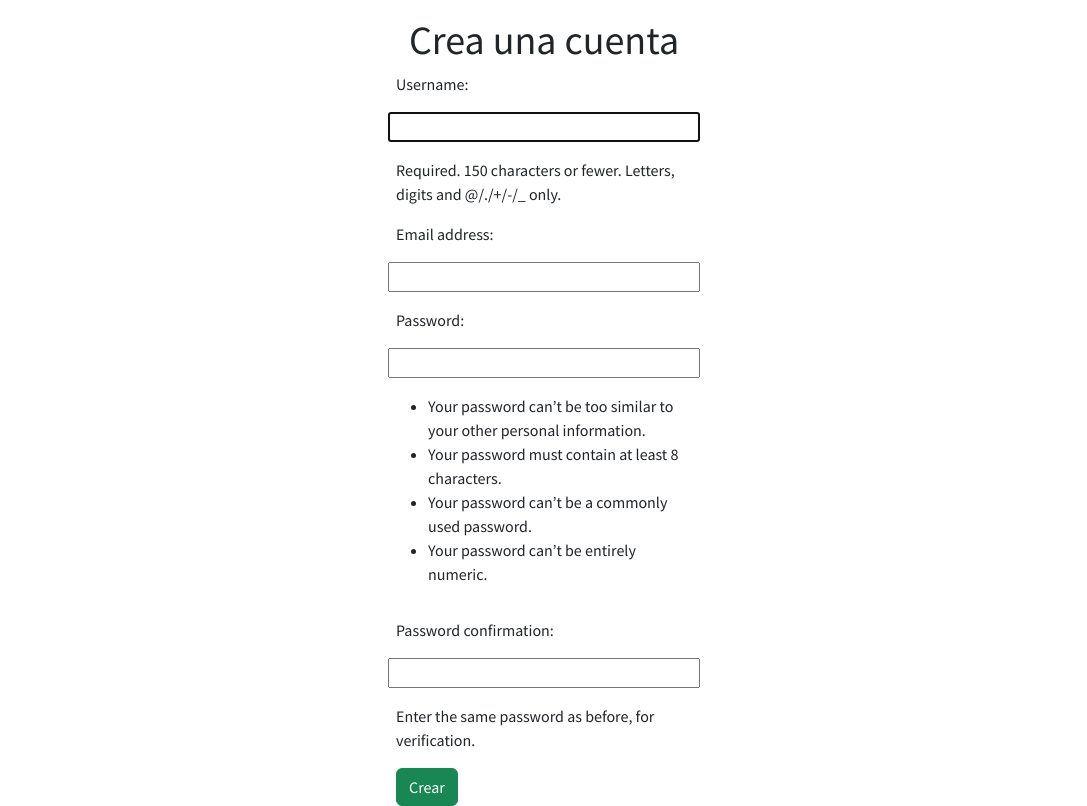
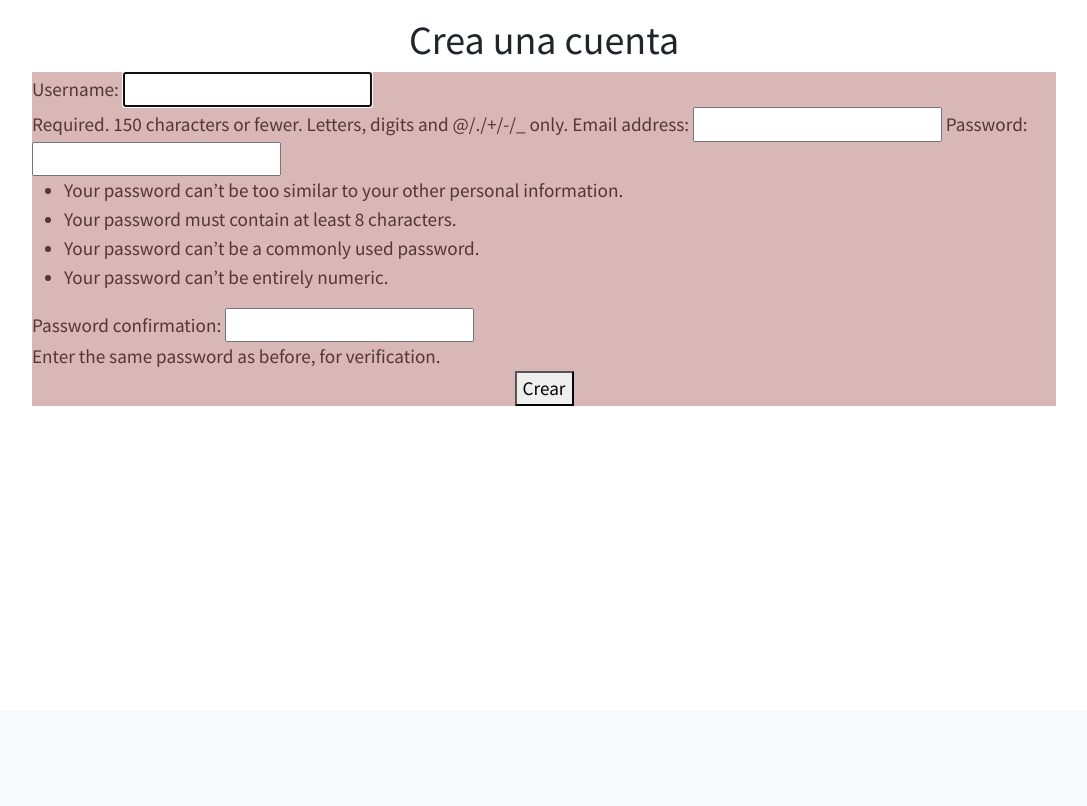
Before and after one commit to alopezgo/Django-shopping-project, a Django app: page /registro in a window 1280 px wide. Shown: the part 89-895 px from the top of the page, without its empty margins (96-1183 px from the left). After the commit the page ends 495 px from the top, so only its background shows below. Run offline with Django 4.2, Linux system fonts and the light colour scheme.

Commit message:
registro, inicio sesión, login

```diff
--- a/tienda/core/templates/perfil.html
+++ b/tienda/core/templates/perfil.html
@@ -6,7 +6,8 @@ Mi Perfil
 
 {% block content %}
 
-    <div class="text-center mt-3">
+    <div class="formulario"
+    class="text-center mt-3">
         {% comment %} <h1>Hola {{user.username}}</h1>
     </div>
     <div class="container w-50 uso-completo">
--- a/tienda/registro/templates/registro.html
+++ b/tienda/registro/templates/registro.html
@@ -9,12 +9,12 @@ Registro
     <div class="text-center mt-3">
         <h1>Crea una cuenta</h1>
     </div>
-    <div class="container w-25 uso-completo">
-        <form class="row g-3 form needs-validation" id="formulario" method="POST" novalidate>
+    <div >
+        <form class="formulario" class="row g-3 form needs-validation" method="POST" novalidate>
             {% csrf_token %}
             {{ form }}
-            <div>
-                <button type="submit" class="btn btn-success" id="crear">Crear</button>
+            <div align="center">
+                <button class="form-group" type="submit" class="btn btn-light"  id="crear">Crear</button>
             </div>
         </form>
     </div>
--- a/tienda/static/css/main.css
+++ b/tienda/static/css/main.css
@@ -5,6 +5,7 @@
     --secundario: #ffffff;
     --terciario: #a18c8c;
 }
+
 
 body {
     font-family: 'Source Sans Pro', sans-serif;
@@ -60,7 +61,7 @@ body {
 }
 
 .rounded-personalizado {
-    border-radius: 30px;
+    border-radius: 25px;
 }
 
 .margin {
@@ -86,5 +87,6 @@ h6{
         width : auto;
         margin-left: 10%;
         margin-right: 10%;
-        color: rgb(83, 55, 54);
+        color: #533736;
+        background-color: #d8b7b6;
 }
```
Also changed, not shown: tienda/core/templates/contacto.html (+18 -8 lines), tienda/registro/templates/registration/login.html (+5 -4 lines), tienda/core/templates/base.html (line endings or trailing spaces).
